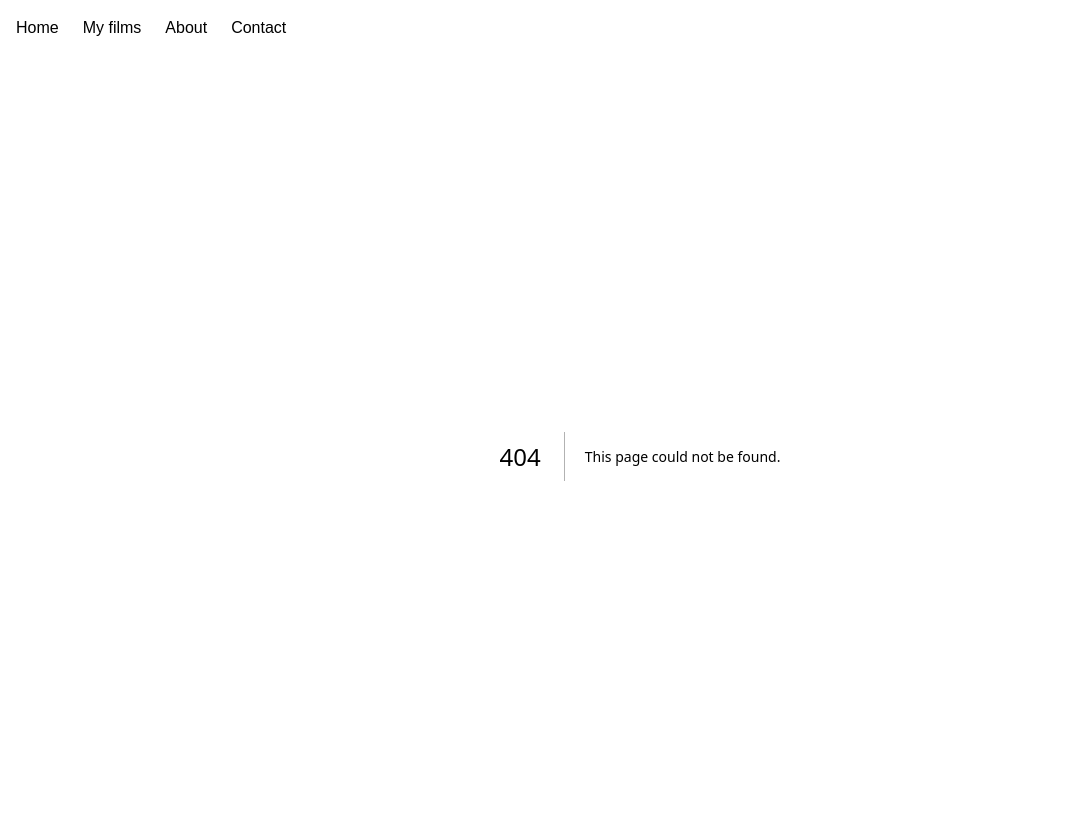
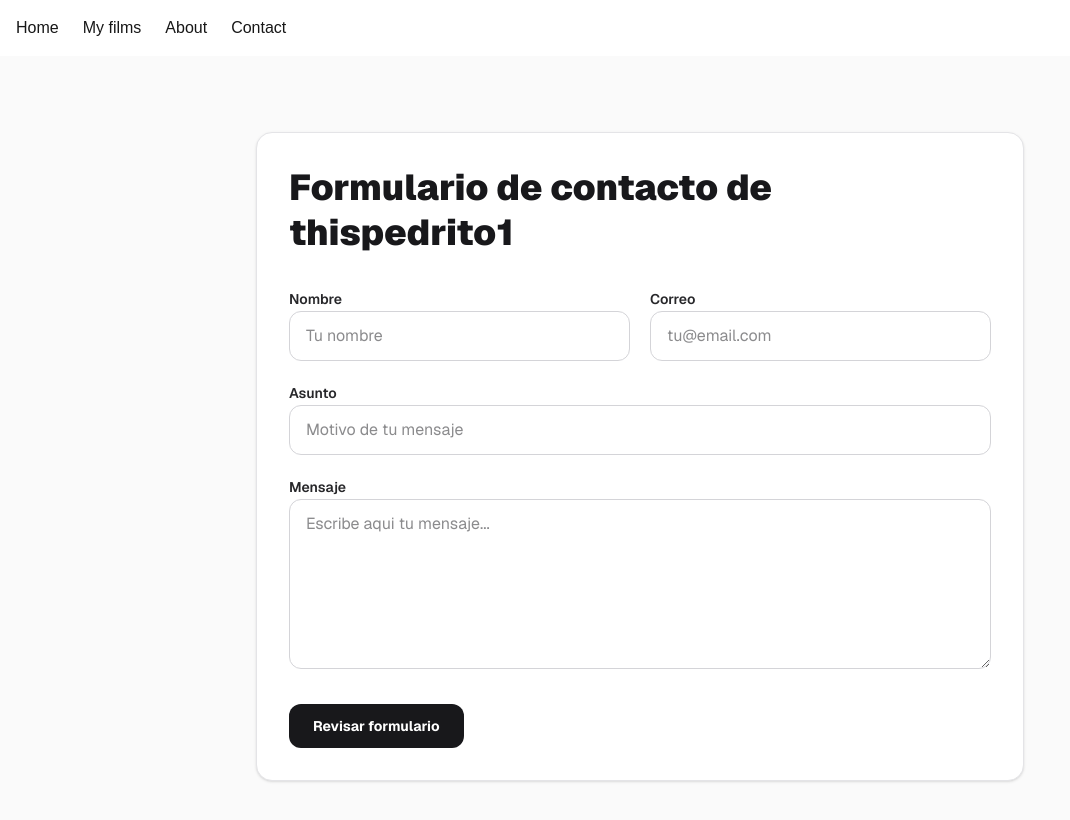
Before and after one commit to 4GeeksAcademy/sp-aie-01-react-collaborative-04, a Next.js app in the folder my-app/: page /contact/thispedrito1 in a window 1280 px wide. Before the commit this address had no page. Shown: the top 820 px of the page, without its empty margins (0-1070 px from the left). Built offline with nearby package versions, Linux system fonts and the light colour scheme.

Commit message:
thispedrito1form

```diff
--- a/my-app/app/contact/page.tsx
+++ b/my-app/app/contact/page.tsx
@@ -1,10 +1,9 @@
-import Navbar from "../components/Navbar";
-
-
 export default function ContactPage() {
   return (
     <div className="flex flex-col flex-1 items-center justify-center bg-zinc-50 font-sans dark:bg-black">
-      <h1>Contact Page</h1>
+      <h1 className="text-3xl font-bold text-zinc-900 dark:text-zinc-100">Contact Page
+      </h1>
+
     </div>
   );
 }
--- /dev/null
+++ b/my-app/app/contact/thispedrito1/page.tsx
@@ -0,0 +1,229 @@
+"use client";
+
+import { FormEvent, useMemo, useState } from "react";
+
+type FormData = {
+  name: string;
+  email: string;
+  subject: string;
+  message: string;
+};
+
+type FormErrors = Partial<Record<keyof FormData, string>>;
+
+type StoredMessage = FormData & {
+  id: number;
+  createdAt: string;
+};
+
+const initialForm: FormData = {
+  name: "",
+  email: "",
+  subject: "",
+  message: "",
+};
+
+function validate(values: FormData): FormErrors {
+  const errors: FormErrors = {};
+
+  if (!values.name.trim()) {
+    errors.name = "El nombre es obligatorio.";
+  } else if (values.name.trim().length < 2) {
+    errors.name = "El nombre debe tener al menos 2 caracteres.";
+  }
+
+  if (!values.email.trim()) {
+    errors.email = "El correo es obligatorio.";
+  } else if (!/^[^\s@]+@[^\s@]+\.[^\s@]+$/.test(values.email.trim())) {
+    errors.email = "Introduce un correo valido.";
+  }
+
+  if (!values.message.trim()) {
+    errors.message = "El mensaje es obligatorio.";
+  } else if (values.message.trim().length < 1) {
+    errors.message = "El mensaje debe tener al menos 1 caracter.";
+  }
+
+  return errors;
+}
+
+export default function ThisPedrito1ContactFormPage() {
+  const [values, setValues] = useState<FormData>(initialForm);
+  const [errors, setErrors] = useState<FormErrors>({});
+  const [touched, setTouched] = useState<Partial<Record<keyof FormData, boolean>>>({});
+  const [, setStoredMessages] = useState<StoredMessage[]>([]);
+
+  const hasErrors = useMemo(() => Object.keys(errors).length > 0, [errors]);
+
+  function handleBlur(field: keyof FormData) {
+    setTouched((prev) => ({ ...prev, [field]: true }));
+    setErrors(validate(values));
+  }
+
+  function handleChange(field: keyof FormData, value: string) {
+    const updated = { ...values, [field]: value };
+    setValues(updated);
+
+    if (touched[field]) {
+      setErrors(validate(updated));
+    }
+
+  }
+
+  function handleSubmit(event: FormEvent<HTMLFormElement>) {
+    event.preventDefault();
+
+    const normalized: FormData = {
+      name: values.name.trim(),
+      email: values.email.trim(),
+      subject: values.subject.trim(),
+      message: values.message.trim(),
+    };
+
+    const nextErrors = validate(normalized);
+
+    setValues(normalized);
+    setTouched({ name: true, email: true, subject: true, message: true });
+    setErrors(nextErrors);
+
+    // Punto de integracion: aqui tu companero puede conectar API/envio real.
+    if (Object.keys(nextErrors).length > 0) {
+      return;
+    }
+
+    setStoredMessages((prev) => [
+      {
+        ...normalized,
+        id: Date.now(),
+        createdAt: new Date().toLocaleString(),
+      },
+      ...prev,
+    ]);
+
+    setValues(initialForm);
+    setTouched({});
+    setErrors({});
+  }
+
+  return (
+    <main className="flex min-h-screen flex-col items-center justify-center bg-zinc-50 px-4 py-10 font-sans dark:bg-black sm:px-6 lg:px-8">
+      <section className="mx-auto w-full max-w-3xl rounded-2xl border border-zinc-200 bg-white p-6 shadow-sm dark:border-zinc-800 dark:bg-zinc-950 sm:p-8">
+
+        <h1 className="text-3xl font-black leading-tight text-zinc-900 dark:text-zinc-100 sm:text-4xl">
+            Formulario de contacto de thispedrito1
+        </h1>
+
+
+        <form className="mt-8 space-y-5" onSubmit={handleSubmit} noValidate>
+          <div className="grid gap-5 sm:grid-cols-2">
+            <div className="space-y-2">
+              <label htmlFor="name" className="text-sm font-semibold text-zinc-800 dark:text-zinc-200">
+                Nombre
+              </label>
+              <input
+                id="name"
+                name="name"
+                type="text"
+                value={values.name}
+                onChange={(e) => handleChange("name", e.target.value)}
+                onBlur={() => handleBlur("name")}
+                className="w-full rounded-xl border border-zinc-300 bg-white px-4 py-3 text-zinc-900 outline-none transition focus:border-zinc-500 focus:shadow-[0_0_0_3px_rgba(113,113,122,0.2)] dark:border-zinc-700 dark:bg-zinc-900 dark:text-zinc-100"
+                placeholder="Tu nombre"
+                aria-invalid={Boolean(touched.name && errors.name)}
+                aria-describedby={errors.name ? "name-error" : undefined}
+              />
+              {touched.name && errors.name ? (
+                <p id="name-error" className="text-sm font-medium text-red-600">
+                  {errors.name}
+                </p>
+              ) : null}
+            </div>
+
+            <div className="space-y-2">
+              <label htmlFor="email" className="text-sm font-semibold text-zinc-800 dark:text-zinc-200">
+                Correo
+              </label>
+              <input
+                id="email"
+                name="email"
+                type="email"
+                value={values.email}
+                onChange={(e) => handleChange("email", e.target.value)}
+                onBlur={() => handleBlur("email")}
+                className="w-full rounded-xl border border-zinc-300 bg-white px-4 py-3 text-zinc-900 outline-none transition focus:border-zinc-500 focus:shadow-[0_0_0_3px_rgba(113,113,122,0.2)] dark:border-zinc-700 dark:bg-zinc-900 dark:text-zinc-100"
+                placeholder="tu@email.com"
+                aria-invalid={Boolean(touched.email && errors.email)}
+                aria-describedby={errors.email ? "email-error" : undefined}
+              />
+              {touched.email && errors.email ? (
+                <p id="email-error" className="text-sm font-medium text-red-600">
+                  {errors.email}
+                </p>
+              ) : null}
+            </div>
+          </div>
+
+          <div className="space-y-2">
+            <label htmlFor="subject" className="text-sm font-semibold text-zinc-800 dark:text-zinc-200">
+              Asunto
+            </label>
+            <input
+              id="subject"
+              name="subject"
+              type="text"
+              value={values.subject}
+              onChange={(e) => handleChange("subject", e.target.value)}
+              onBlur={() => handleBlur("subject")}
+              className="w-full rounded-xl border border-zinc-300 bg-white px-4 py-3 text-zinc-900 outline-none transition focus:border-zinc-500 focus:shadow-[0_0_0_3px_rgba(113,113,122,0.2)] dark:border-zinc-700 dark:bg-zinc-900 dark:text-zinc-100"
+              placeholder="Motivo de tu mensaje"
+              aria-invalid={Boolean(touched.subject && errors.subject)}
+              aria-describedby={errors.subject ? "subject-error" : undefined}
+            />
+            {touched.subject && errors.subject ? (
+              <p id="subject-error" className="text-sm font-medium text-red-600">
+                {errors.subject}
+              </p>
+            ) : null}
+          </div>
+
+          <div className="space-y-2">
+            <label htmlFor="message" className="text-sm font-semibold text-zinc-800 dark:text-zinc-200">
+              Mensaje
+            </label>
+            <textarea
+              id="message"
+              name="message"
+              value={values.message}
+              onChange={(e) => handleChange("message", e.target.value)}
+              onBlur={() => handleBlur("message")}
+              rows={6}
+              className="w-full resize-y rounded-xl border border-zinc-300 bg-white px-4 py-3 text-zinc-900 outline-none transition focus:border-zinc-500 focus:shadow-[0_0_0_3px_rgba(113,113,122,0.2)] dark:border-zinc-700 dark:bg-zinc-900 dark:text-zinc-100"
+              placeholder="Escribe aqui tu mensaje..."
+              aria-invalid={Boolean(touched.message && errors.message)}
+              aria-describedby={errors.message ? "message-error" : undefined}
+            />
+            {touched.message && errors.message ? (
+              <p id="message-error" className="text-sm font-medium text-red-600">
+                {errors.message}
+              </p>
+            ) : null}
+          </div>
+
+          <div className="flex flex-col gap-3 pt-2 sm:flex-row sm:items-center sm:justify-between">
+            <button
+              type="submit"
+              className="inline-flex items-center justify-center rounded-xl bg-zinc-900 px-6 py-3 text-sm font-bold text-white transition hover:bg-zinc-700 focus-visible:outline focus-visible:outline-2 focus-visible:outline-offset-2 focus-visible:outline-zinc-900 dark:bg-zinc-100 dark:text-zinc-900 dark:hover:bg-zinc-300"
+            >
+              Revisar formulario
+            </button>
+          </div>
+
+          {hasErrors ? (
+            <p className="text-xs text-zinc-500 dark:text-zinc-400">Hay campos pendientes de corregir.</p>
+          ) : null}
+        </form>
+
+      </section>
+    </main>
+  );
+}
```
